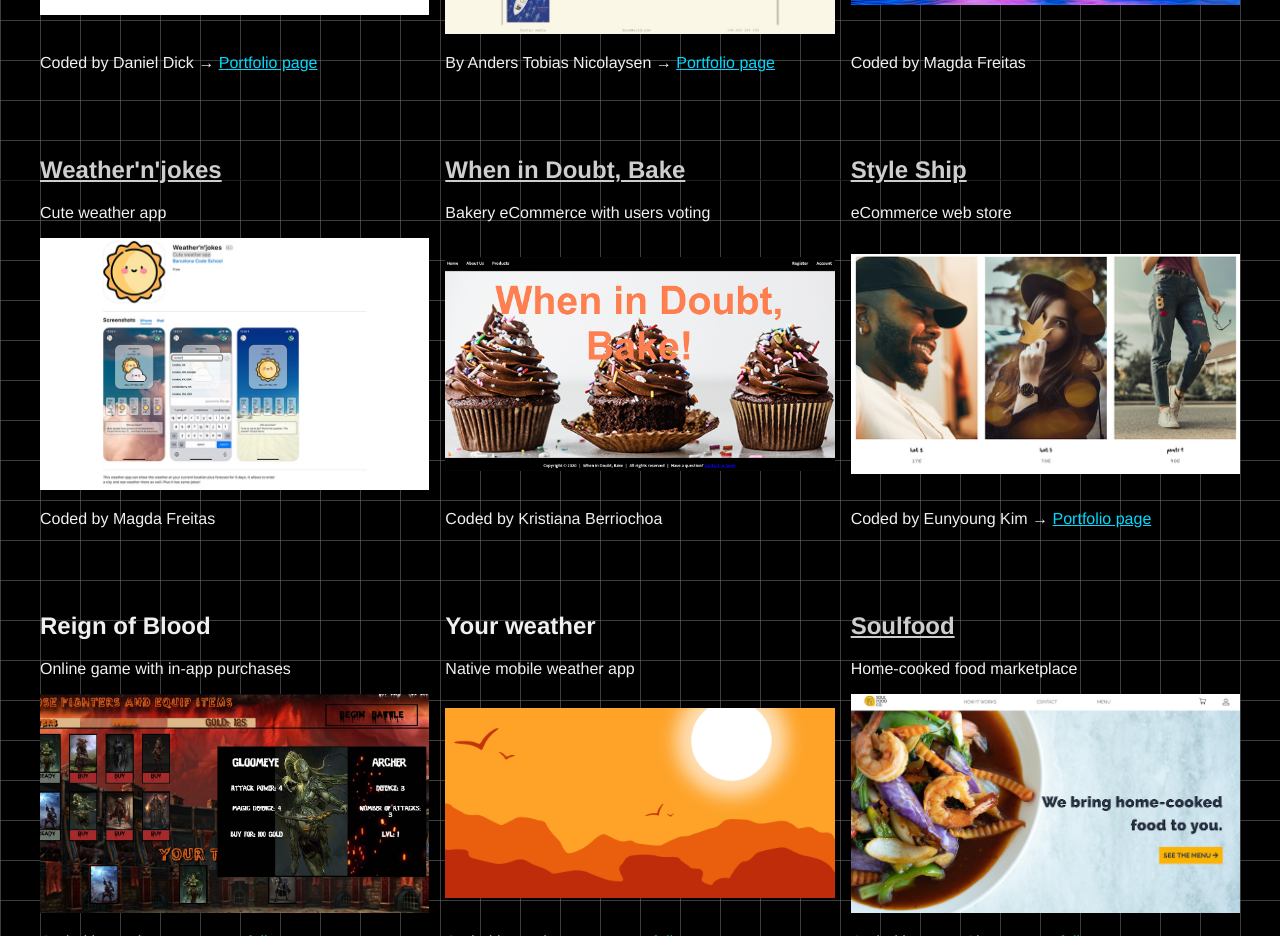
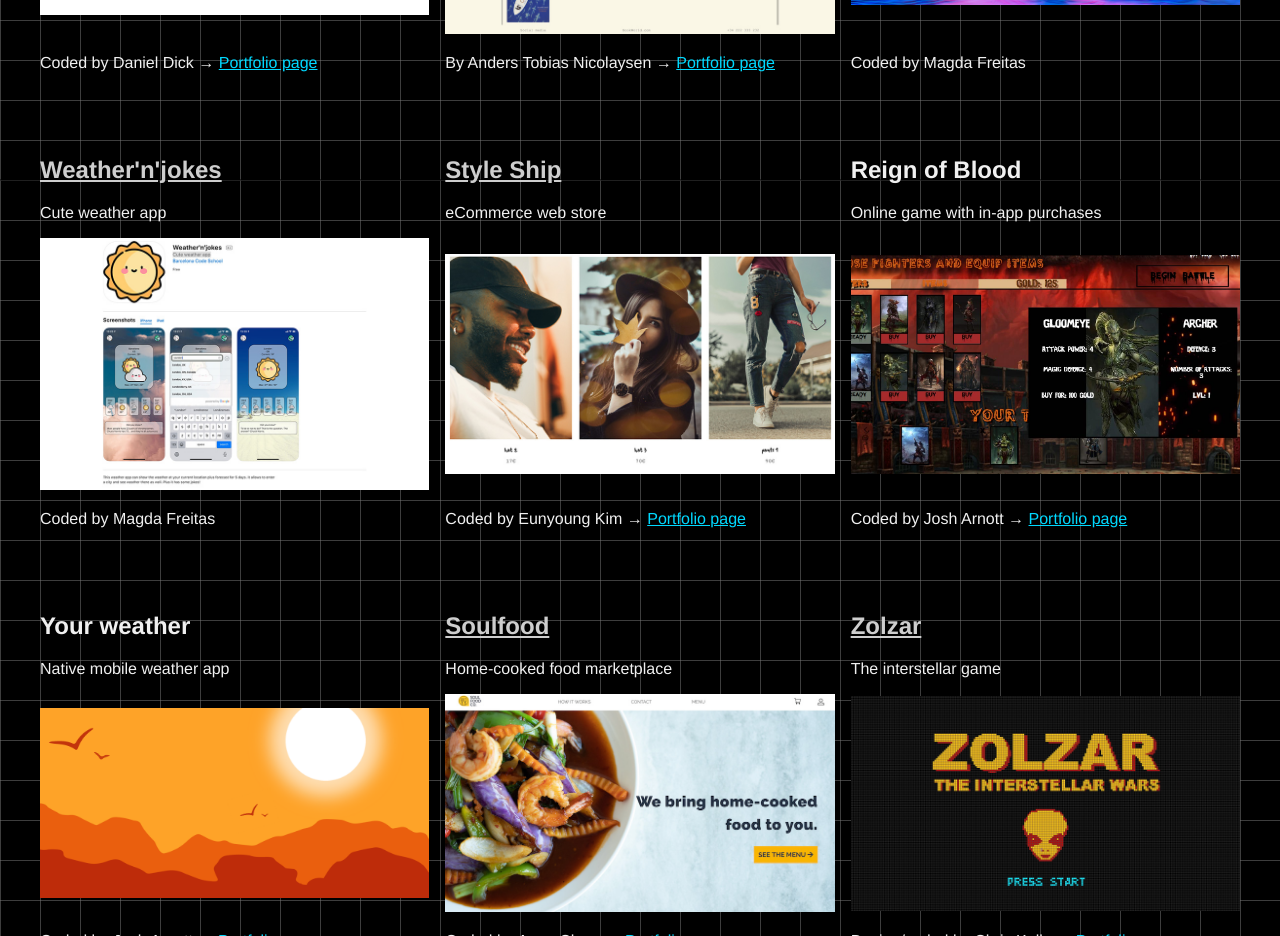
Before and after one commit to gk3000/students_projects_showcase, a React (Create React App) app: page / in a window 1280 px wide. Shown: the part 2220-3156 px from the top of the page. Built offline with nearby package versions, Linux system fonts and the light colour scheme.

Commit message:
auto push

```diff
--- a/src/App.js
+++ b/src/App.js
@@ -254,18 +254,6 @@ export default function App() {
 
 <section className='project'>
 <div>
-<h1><a href='https://projects.barcelonacodeschool.com/kristiana-commerce/' target='_blank' rel="noopener noreferrer">When in Doubt, Bake</a></h1>
-<p>Bakery eCommerce with users voting</p>
-</div>
-<a href='https://projects.barcelonacodeschool.com/kristiana-commerce/' target='_blank' rel="noopener noreferrer">
-<img src={Bake} alt='When in Doubt, Bake'/></a>
-<p>Coded by Kristiana Berriochoa
-</p>
-</section>
-
-
-<section className='project'>
-<div>
 <h1><a href='https://projects.barcelonacodeschool.com/kim-commerce/' target='_blank' rel="noopener noreferrer">Style Ship</a></h1>
 <p>eCommerce web store</p>
 </div>
```
